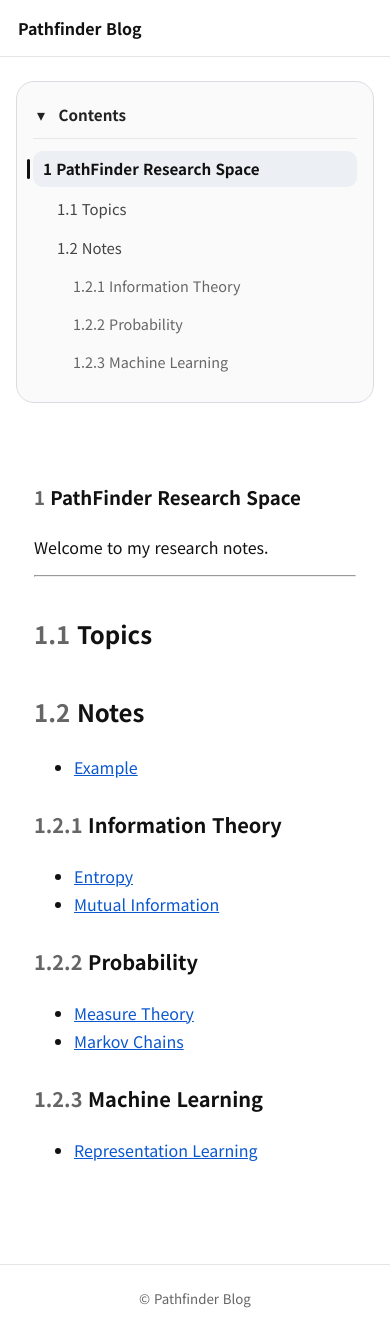
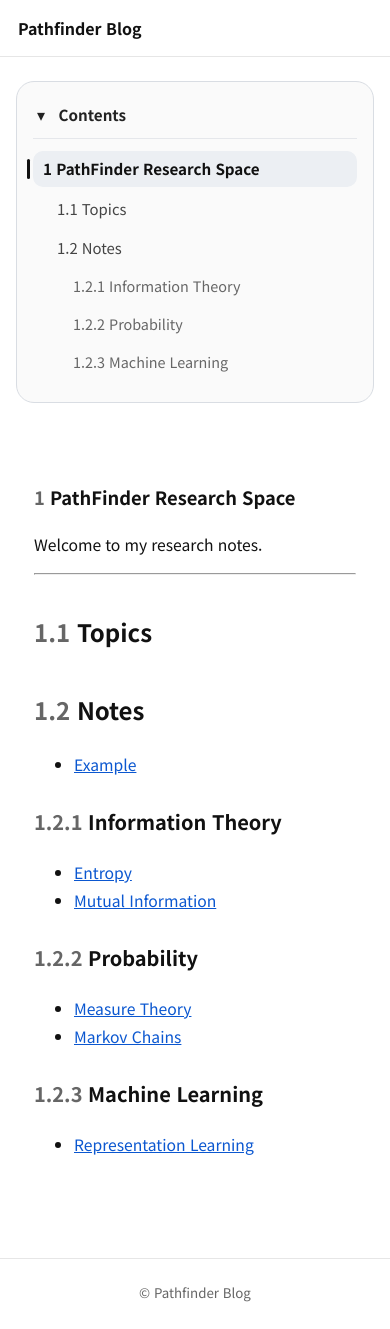
Before and after one commit to pathfinder-J/pathfinder-J.github.io, a Jekyll site: the page built from index.md, in a window 390 px wide. Built offline with Jekyll 4.4.1, drawn with Linux system fonts in a browser that asks for light colours; our own code applies the rules of GitHub Pages for plain Markdown files.

Commit message:
Update post.css

```diff
--- a/assets/css/post.css
+++ b/assets/css/post.css
@@ -78,14 +78,6 @@
   vertical-align: 0.05em;
 }
 
-.post-content {
-  max-width: 72ch;
-}
-
-.post-content p {
-  text-align: left;
-}
-
 /* ===== block quotes ===== */
 
 .post-content blockquote {
@@ -104,3 +96,28 @@
 .post-content blockquote strong:first-child {
   font-weight: 700;
 }
+
+/* ===== left align & justify ===== */
+
+.post-content {
+  max-width: 72ch;
+}
+
+.post-content p {
+  text-align: left;
+}
+
+@media (max-width: 768px) {
+
+  .post-content {
+    font-size: 0.98rem;
+  }
+
+  .post-content p {
+    text-align: justify;
+    text-justify: inter-word;
+    hyphens: auto;
+    word-spacing: -0.02em;
+  }
+
+}
```
